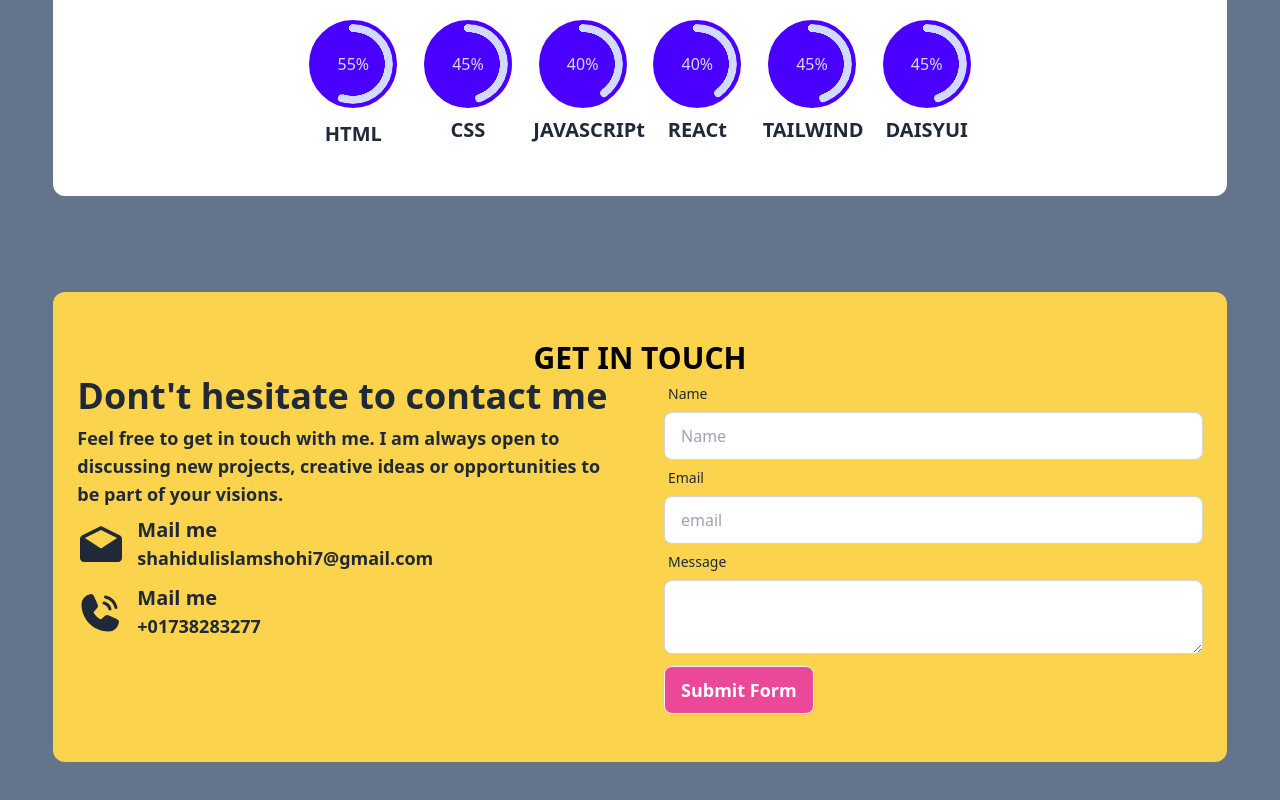
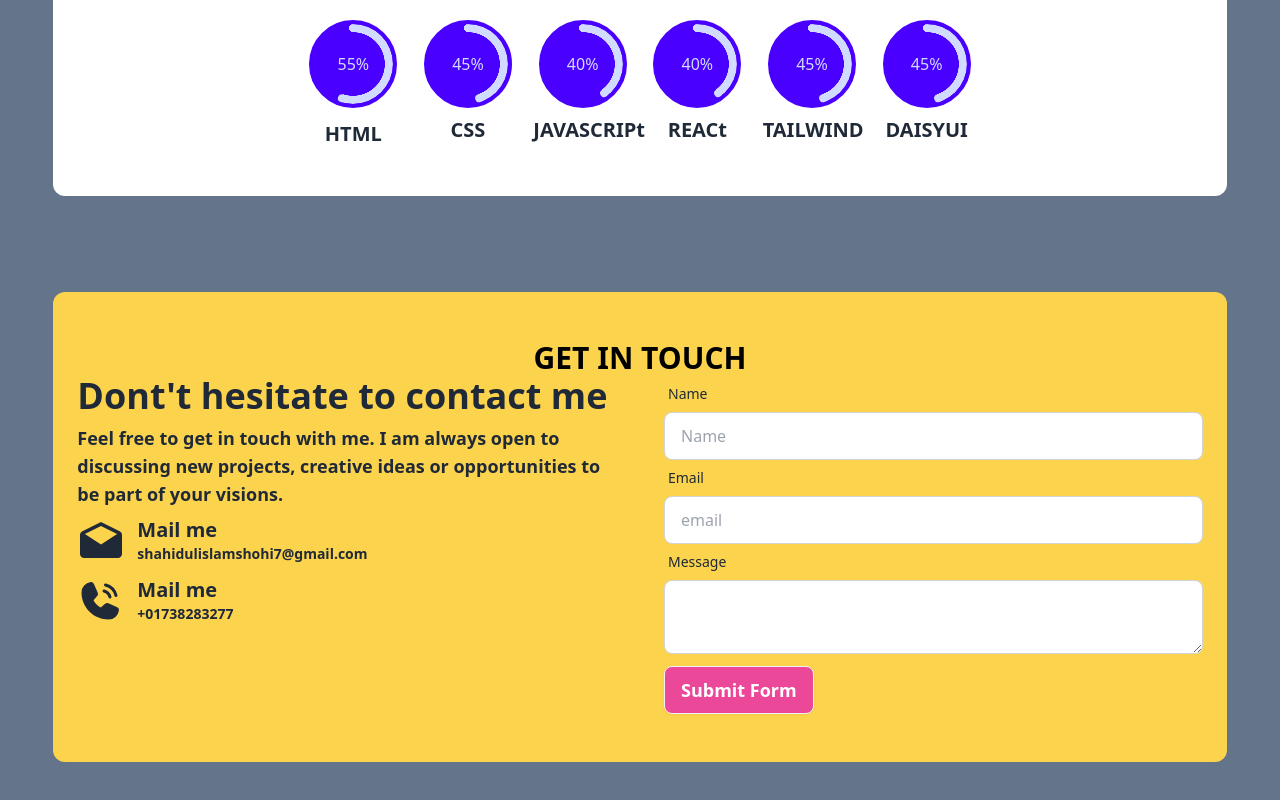
Before and after one commit to shahidulshohid/portfolio-project, a React (Vite) app: page / in a window 1280 px wide. Shown: the part 2408-3208 px from the top of the page. Built offline with nearby package versions, Linux system fonts and the light colour scheme.

Commit message:
my project is done

```diff
--- a/src/components/ContactPage/ContactPage.jsx
+++ b/src/components/ContactPage/ContactPage.jsx
@@ -49,14 +49,14 @@ function ContactPage() {
             <div><IoMdMailOpen className="size-12"/></div>
             <div>
               <h4 className="text-xl font-semibold">Mail me</h4>
-              <p className="text-lg font-semibold">shahidulislamshohi7@gmail.com</p>
+              <p className="text-sm font-semibold">shahidulislamshohi7@gmail.com</p>
             </div>
           </div>
           <div className="flex gap-3 items-center mt-3">
             <div><PiPhoneCallFill className="size-12" /></div>
             <div>
               <h4 className="text-xl font-semibold">Mail me</h4>
-              <p className="text-lg font-semibold">+01738283277</p>
+              <p className="text-sm font-semibold">+01738283277</p>
             </div>
           </div>
         </div>
--- a/src/components/Navbar/Navbar.jsx
+++ b/src/components/Navbar/Navbar.jsx
@@ -45,7 +45,7 @@ const Navbar = () => {
             </li>
             </ul>
           </div>
-          <a href="/#home" className="btn btn-ghost text-3xl font-bold text-black">Shahidul</a>
+          <a href="/#home" className="btn btn-ghost text-2xl md:text-3xl font-bold text-black">Shahidul</a>
         </div>
         <div className="navbar-center hidden lg:flex">
           <ul className="menu menu-horizontal px-1">
```
